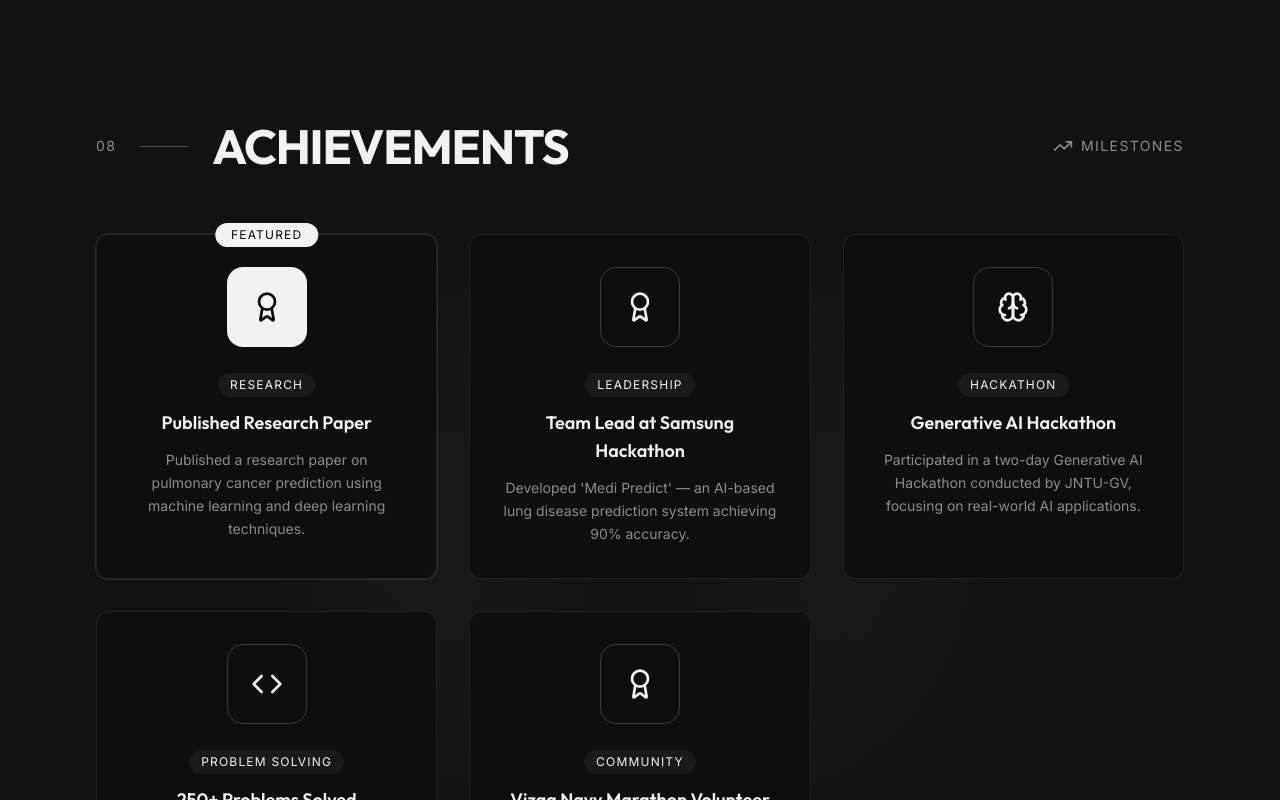
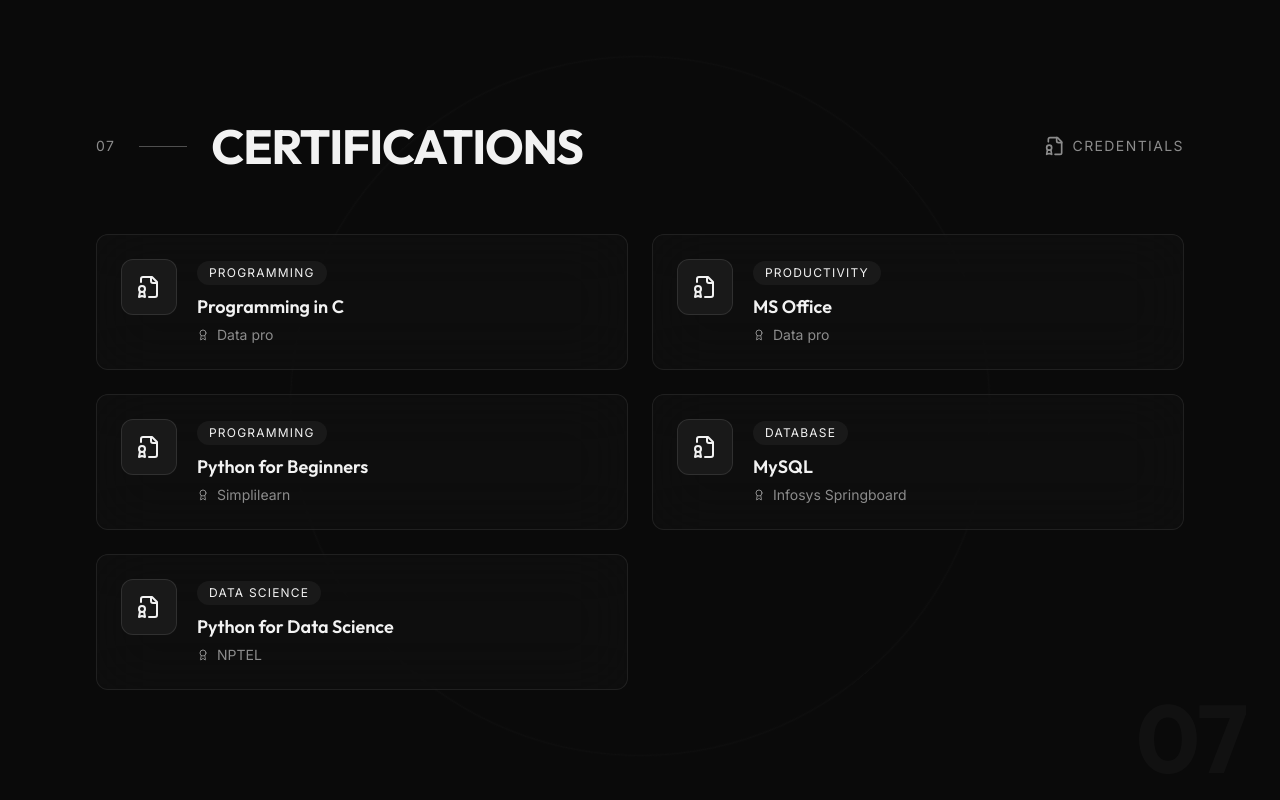
Before and after one commit to Chaitu2205/chaitanya-portfolio-dev, a React (Vite) app: page / in a window 1280 px wide. Shown: the part 6360-7160 px from the top of the page. Built offline with nearby package versions, Linux system fonts and the light colour scheme; the HTML template or start-up script is replaced by a standard one.

Commit message:
Changes
Co-authored-by: Chaitu2205 <202484486+Chaitu2205@users.noreply.github.com>

```diff
--- a/src/pages/Index.tsx
+++ b/src/pages/Index.tsx
@@ -725,6 +725,87 @@ const Index = () => {
         <span className="section-number hidden lg:block">06</span>
       </section>
 
+      {/* Certifications Section */}
+      <section id="certifications" className="relative py-32 px-6 lg:px-12 overflow-hidden">
+        {/* Background Decoration */}
+        <div className="absolute top-1/2 left-1/2 -translate-x-1/2 -translate-y-1/2 w-[700px] h-[700px] opacity-[0.02]">
+          <div className="w-full h-full border border-foreground rounded-full animate-spin" style={{ animationDuration: '50s' }} />
+        </div>
+
+        <div className="container mx-auto max-w-6xl relative z-10">
+          {/* Section Header */}
+          <div className="flex items-center justify-between mb-16">
+            <div className="flex items-center gap-6">
+              <span className="text-sm tracking-widest text-muted-foreground">07</span>
+              <span className="w-12 h-px bg-foreground/30" />
+              <h2 className="text-4xl md:text-5xl font-bold tracking-tight">CERTIFICATIONS</h2>
+            </div>
+            <div className="hidden md:flex items-center gap-2 text-muted-foreground">
+              <FileBadge className="w-5 h-5" />
+              <span className="text-sm tracking-widest">CREDENTIALS</span>
+            </div>
+          </div>
+
+          <div className="grid md:grid-cols-2 gap-6">
+            {[
+              {
+                icon: FileBadge,
+                title: "Programming in C",
+                issuer: "Data pro",
+                category: "PROGRAMMING"
+              },
+              {
+                icon: FileBadge,
+                title: "MS Office",
+                issuer: "Data pro",
+                category: "PRODUCTIVITY"
+              },
+              {
+                icon: FileBadge,
+                title: "Python for Beginners",
+                issuer: "Simplilearn",
+                category: "PROGRAMMING"
+              },
+              {
+                icon: FileBadge,
+                title: "MySQL",
+                issuer: "Infosys Springboard",
+                category: "DATABASE"
+              },
+              {
+                icon: FileBadge,
+                title: "Python for Data Science",
+                issuer: "NPTEL",
+                category: "DATA SCIENCE"
+              }
+            ].map((cert, idx) => (
+              <div
+                key={idx}
+                className="group p-6 glass-ultra rounded-xl hover-lift border border-foreground/5"
+              >
+                <div className="flex items-start gap-5">
+                  <div className="w-14 h-14 flex-shrink-0 rounded-xl bg-foreground/5 border border-foreground/10 flex items-center justify-center group-hover:bg-foreground group-hover:text-background transition-all duration-500">
+                    <cert.icon className="w-6 h-6" />
+                  </div>
+                  <div className="flex-1">
+                    <span className="inline-block px-3 py-1 mb-2 text-xs tracking-widest bg-foreground/5 rounded-full">
+                      {cert.category}
+                    </span>
+                    <h3 className="text-lg font-semibold mb-1">{cert.title}</h3>
+                    <p className="text-sm text-muted-foreground flex items-center gap-2">
+                      <Award className="w-3 h-3" />
+                      {cert.issuer}
+                    </p>
+                  </div>
+                </div>
+              </div>
+            ))}
+          </div>
+        </div>
+
+        <span className="section-number hidden lg:block">07</span>
+      </section>
+
       {/* Achievements Section */}
       <section id="achievements" className="relative py-32 px-6 lg:px-12 bg-card overflow-hidden">
         {/* Background Glow */}
```
